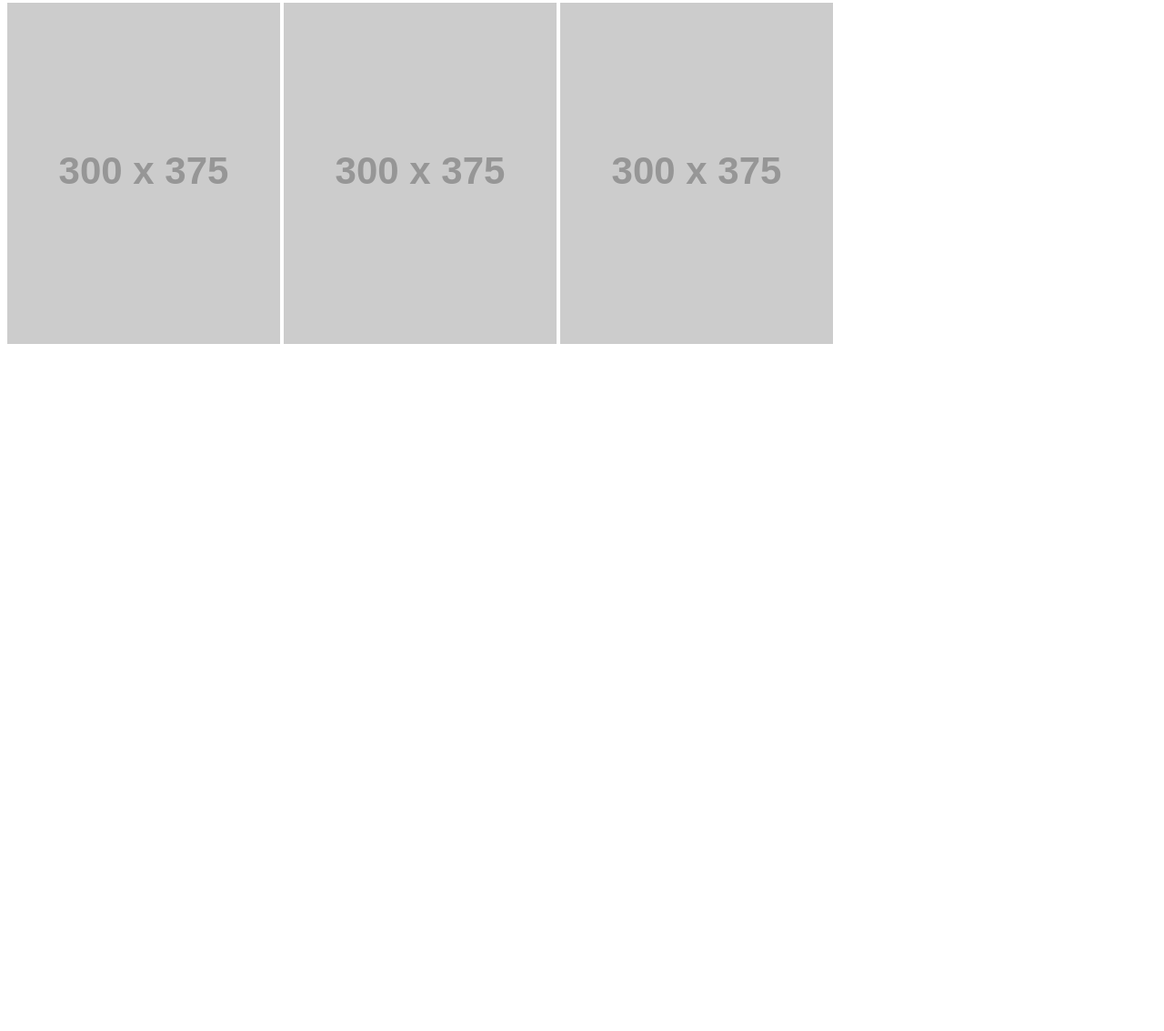
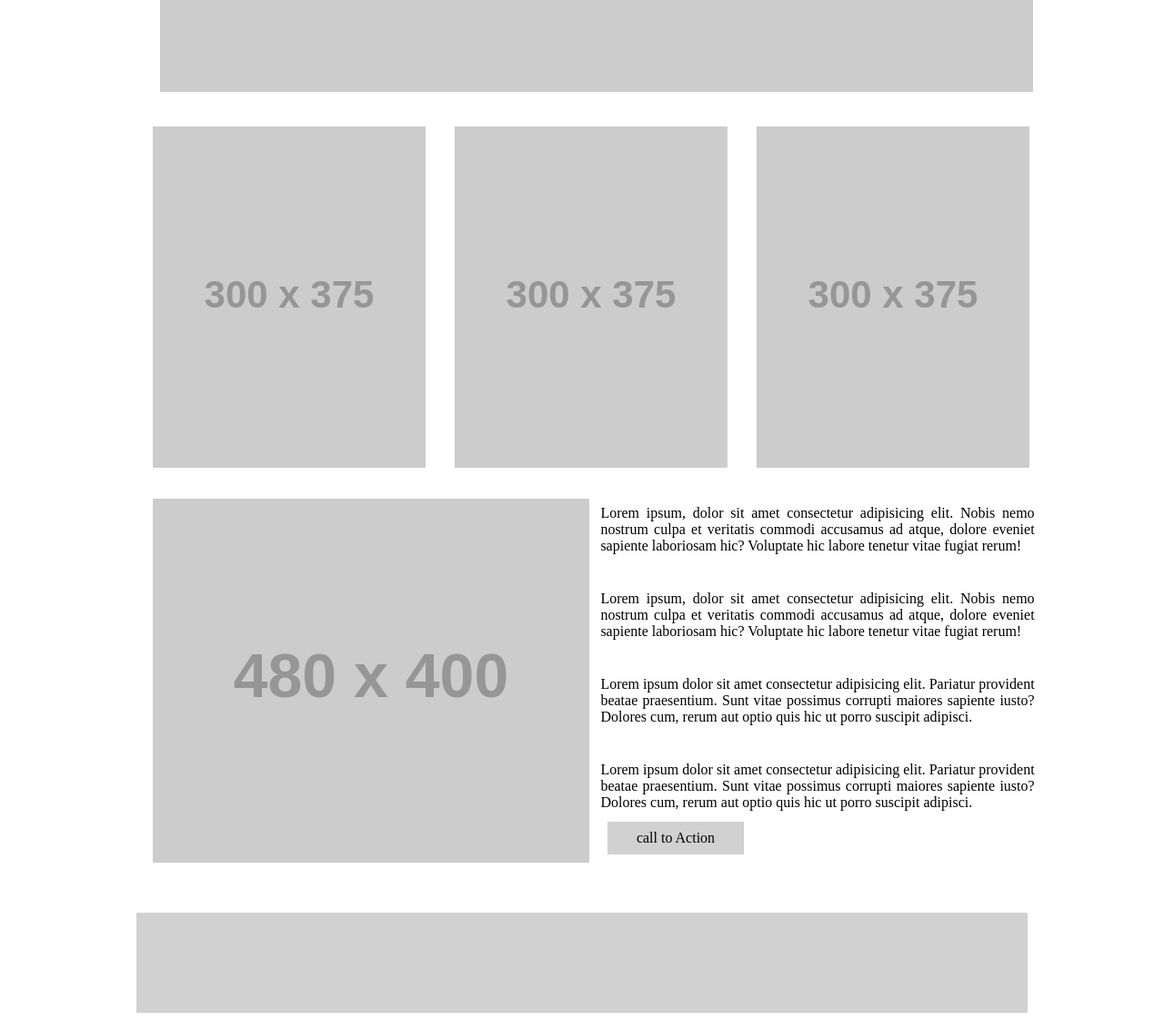
Before and after one commit to Ayah-hussein/wireframe-exercise, a plain HTML site: page index.html in a window 1280 px wide. Shown: the part 533-1666 px from the top of the page at 91% size. Before the commit the page ends 923 px from the top, so only its background shows below. Drawn offline with Linux system fonts and the light colour scheme; placeholder pictures from the web are drawn by us.

Commit message:
wireframe design

```diff
--- a/css/style.css
+++ b/css/style.css
@@ -0,0 +1,86 @@
+/*header nav img,a {
+    text-align: center;
+   margin-top: 30px;
+    display: inline;
+    white-space: pre-wrap;
+
+
+  }*/
+  img:first-of-type , a {
+    display: inline-block;
+  padding: 8px;
+  white-space: 30px;
+  float: left;
+  margin-top: 20px;
+
+  }
+
+  body {
+    margin: auto;
+    width: 1000px;
+}
+* {
+    box-sizing: border-box;
+    box-align: center;
+    margin: auto;
+
+main
+}
+img :first-child{
+    display: block;
+    margin-bottom: 30px;
+
+}
+img {
+
+    display: inline-block;
+
+    margin-top: 30px;
+    margin-left: 28px;
+
+}
+img:last-of-type, p {
+    display: inline;
+
+}
+img:last-of-type {
+
+        float: left;
+        margin-right: 10px;
+        clear:both;
+        margin-bottom: 50px;
+}
+p {
+    margin-left: 0px;
+    overflow:auto;
+    display:block;
+    margin-top: 35px;
+    text-align: justify;
+    margin-top: 35px;
+    padding: 2.4px;
+
+}
+p:last-of-type {
+    line-height: 30px;
+    background-color: rgb(209, 209, 209);
+    margin: 10px;
+    padding: 3px;
+    display: inline-block;
+    width:150px;
+    text-align: center;
+
+}
+
+
+
+
+
+footer {
+    margin: auto;
+    margin-top: 50px;
+    margin-bottom: 20px;
+    background-color: rgb(209, 209, 209);
+    height:110px;
+    width: 980px;
+
+}
--- a/index.html
+++ b/index.html
@@ -5,12 +5,12 @@
     <meta http-equiv="X-UA-Compatible" content="IE=edge">
     <meta name="viewport" content="width=device-width, initial-scale=1.0">
     <title>Document</title>
-    <link rel="style"
+    <link rel="stylesheet" href="css/style.css">
 </head>
 <body>
     <header>
           <nav>
-              <img src="https://via.placeholder.com/200x70" id="logo img" alt="logo image">
+              <img src="https://via.placeholder.com/200x70" alt="logo image">
               <a href="#">Nav item 1</a>
               <a href="#">Nav item 2</a>
               <a href="#">Nav item 3</a>
@@ -18,10 +18,18 @@
           </nav>
     </header>
     <main>
-        <img src="https://via.placeholder.com/960x450" id="heroimg" alt="hero image"> </br>
-        <img src="https://via.placeholder.com/300x375">
-        <img src="https://via.placeholder.com/300x375">
-        <img src="https://via.placeholder.com/300x375">
+        <img src="https://via.placeholder.com/960x450/ddd" alt="hero image"> </br>
+        <img src="https://via.placeholder.com/300x375/ddd">
+        <img src="https://via.placeholder.com/300x375/ddd">
+        <img src="https://via.placeholder.com/300x375/ddd">
+
+        <img src="https://via.placeholder.com/480x400/ddd">
+        <p> Lorem ipsum, dolor sit amet consectetur adipisicing elit. Nobis nemo nostrum culpa et veritatis commodi accusamus ad atque, dolore eveniet sapiente laboriosam hic? Voluptate hic labore tenetur vitae fugiat rerum!</p>
+        <p> Lorem ipsum, dolor sit amet consectetur adipisicing elit. Nobis nemo nostrum culpa et veritatis commodi accusamus ad atque, dolore eveniet sapiente laboriosam hic? Voluptate hic labore tenetur vitae fugiat rerum!</p>
+        <p>Lorem ipsum dolor sit amet consectetur adipisicing elit. Pariatur provident beatae praesentium. Sunt vitae possimus corrupti maiores sapiente iusto? Dolores cum, rerum aut optio quis hic ut porro suscipit adipisci.</p>
+        <p>Lorem ipsum dolor sit amet consectetur adipisicing elit. Pariatur provident beatae praesentium. Sunt vitae possimus corrupti maiores sapiente iusto? Dolores cum, rerum aut optio quis hic ut porro suscipit adipisci.</p>
+
+        <p>call to Action</p>
 
     </main>
 
```
